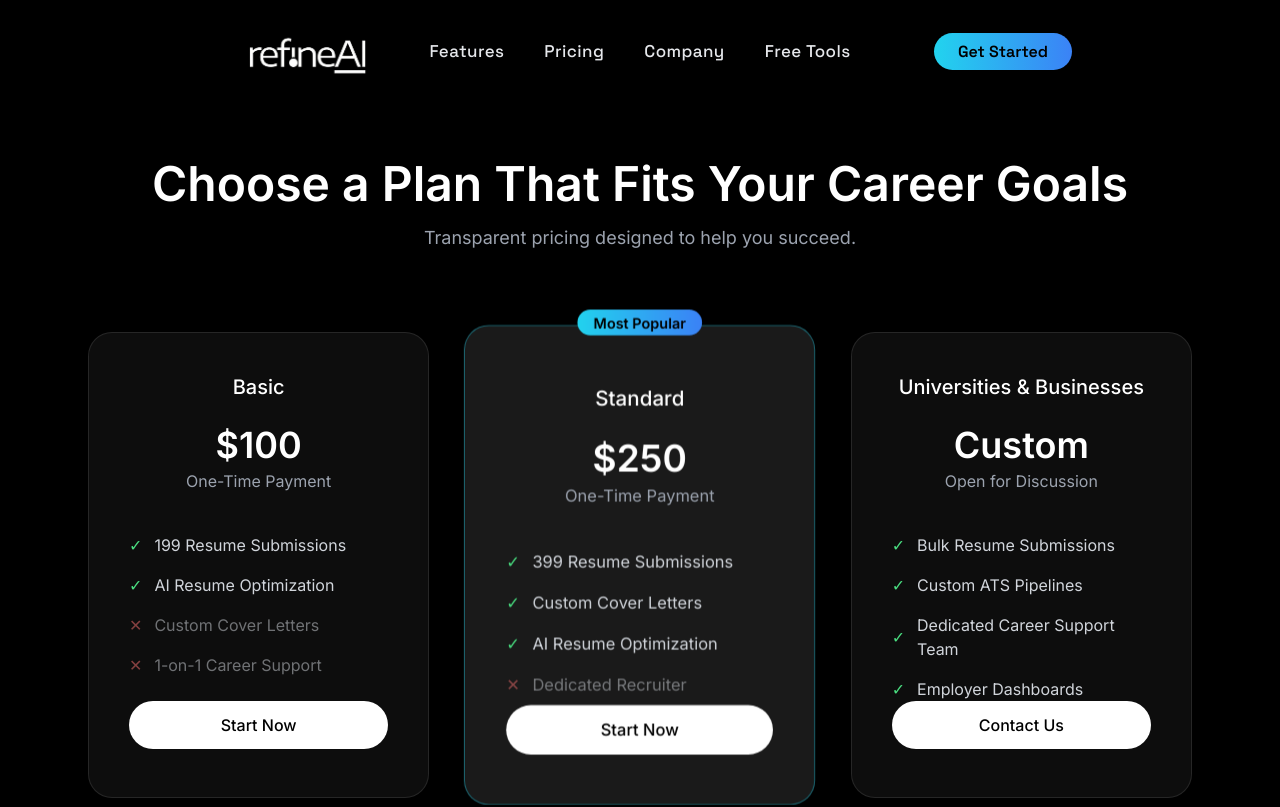
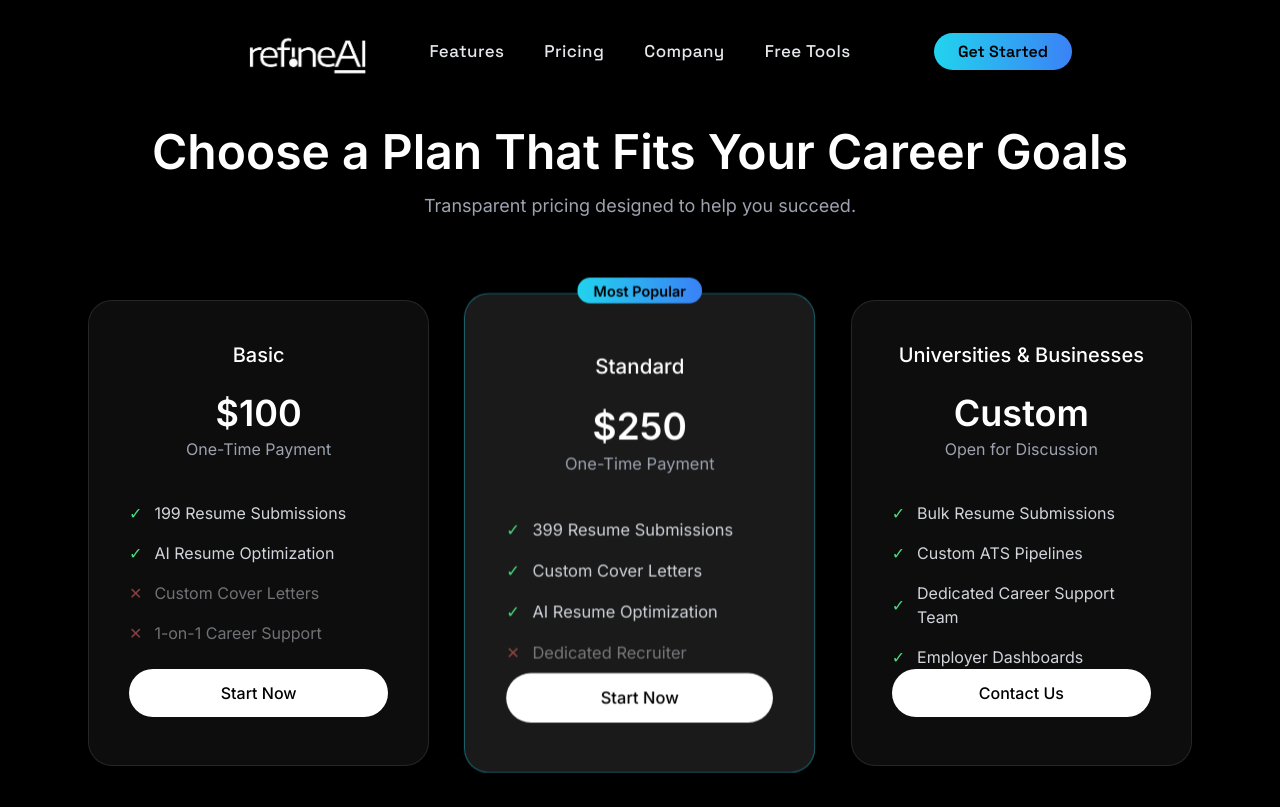
Before and after one commit to refineaipro/RefineAI, a Next.js app: page /pricing in a window 1280 px wide. Shown: the top 807 px of the page. Built offline with nearby package versions, Linux system fonts and the light colour scheme.

Commit message:
pricing-padding

```diff
--- a/app/pricing/page.tsx
+++ b/app/pricing/page.tsx
@@ -3,7 +3,7 @@ export default function PricingPage() {
     <div className="min-h-screen bg-black text-white">
 
       {/* Header */}
-      <section className="max-w-6xl mx-auto px-6 pt-20 pb-20 text-center">
+      <section className="max-w-6xl mx-auto px-6 pt-12 pb-20 text-center">
         <h1 className="text-4xl md:text-5xl font-semibold">
           Choose a Plan That Fits Your Career Goals
         </h1>
```
